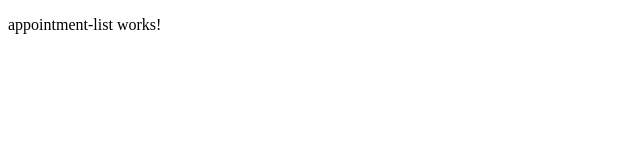
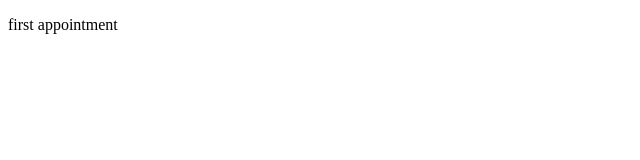
Before and after one commit to JoyPedze/appointment-app, an Angular app: page / in a window 1280 px wide. Shown: the top 160 px of the page, without its empty margins (0-640 px from the left). Built offline with nearby package versions, Linux system fonts and the light colour scheme.

Commit message:
One Way data binding

```diff
--- a/src/app/appointment-list/appointment-list.component.html
+++ b/src/app/appointment-list/appointment-list.component.html
@@ -1 +1 @@
-<p>appointment-list works!</p>
+<p>{{appointment}}</p>
--- a/src/app/appointment-list/appointment-list.component.ts
+++ b/src/app/appointment-list/appointment-list.component.ts
@@ -6,5 +6,5 @@
   styleUrl: './appointment-list.component.css'
 })
 export class AppointmentListComponent {
-
+  appointment:String = "first appointment";
 }
```
